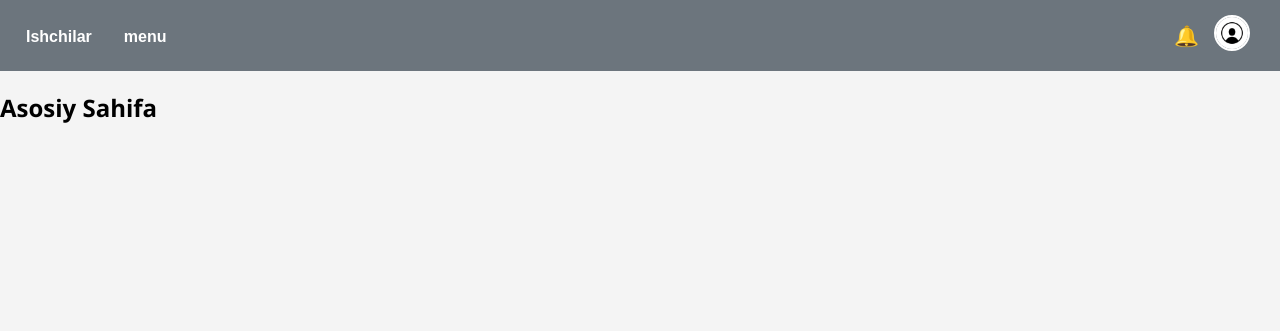
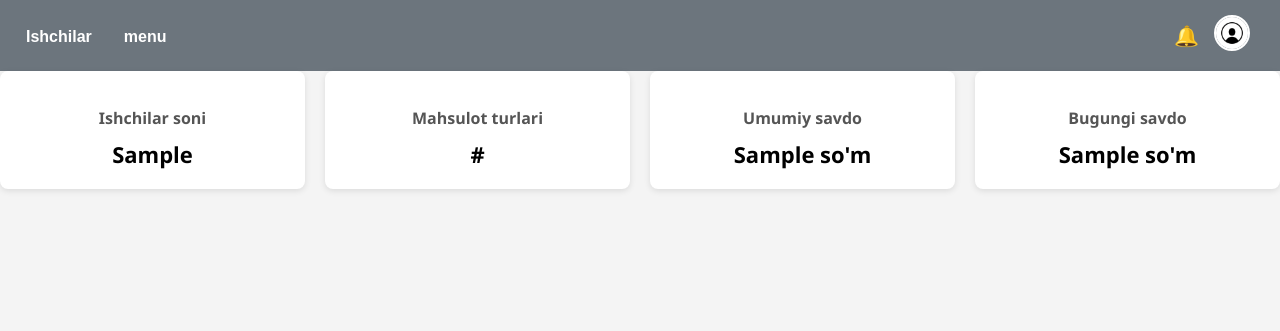
Before and after one commit to abdurasulx/firma_crm, a Django app: template crm/main/templates/main.html in a window 1280 px wide. Shown: the top 331 px of the page. Run offline with Django 5.2, Linux system fonts and the light colour scheme; the template is opened without the code that fills it: most values are stand-ins (such as "Sample title", 1, 10 or a date in 2020).

Commit message:
banda commit

```diff
--- a/crm/main/templates/main.html
+++ b/crm/main/templates/main.html
@@ -1,5 +1,93 @@
-{% extends 'egabase.html' %}{% load static %}
+{% extends 'egabase.html' %}
+{% load static %}
 
-{% block title %}Asosiy Sahifa{% endblock %}
+{% block title %}Ega Asosiy Sahifa{% endblock %}
 
-{% block content %} <h2>Asosiy Sahifa</h2> {% endblock %}
+{% block content %}
+<style>
+.dashboard-container {
+    display: grid;
+    grid-template-columns: repeat(auto-fit, minmax(200px, 1fr));
+    gap: 20px;
+    margin-bottom: 30px;
+}
+
+.card {
+    background-color: white;
+    padding: 20px;
+    border-radius: 8px;
+    box-shadow: 0 2px 6px rgba(0,0,0,0.1);
+    text-align: center;
+}
+
+.card h3 {
+    font-size: 16px;
+    color: #555;
+    margin-bottom: 10px;
+}
+
+.card p {
+    font-size: 22px;
+    font-weight: bold;
+    margin: 0;
+}
+
+.menu-section {
+    display: flex;
+    flex-direction: column;
+    gap: 15px;
+}
+
+.menu-item {
+    background-color: #28a745;
+    color: white;
+    padding: 15px;
+    text-align: center;
+    border-radius: 6px;
+    text-decoration: none;
+    font-weight: 600;
+    transition: background-color 0.3s;
+}
+
+.menu-item:hover {
+    background-color: #218838;
+}
+
+@media (max-width: 600px) {
+    .card p {
+        font-size: 18px;
+    }
+    .menu-item {
+        padding: 12px;
+        font-size: 14px;
+    }
+}
+</style>
+
+<div class="dashboard-container">
+    <div class="card">
+        <h3>Ishchilar soni</h3>
+        <p>{{ ishchilar_soni }}</p>
+    </div>
+    <div class="card">
+        <h3>Mahsulot turlari</h3>
+        <p>{{ mahsulot_turlari }}</p>
+    </div>
+    <div class="card">
+        <h3>Umumiy savdo</h3>
+        <p>{{ umumiy_savdo }} so'm</p>
+    </div>
+    <div class="card">
+        <h3>Bugungi savdo</h3>
+        <p>{{ bugungi_savdo }} so'm</p>
+    </div>
+</div>
+
+<div class="menu-section">
+    {% comment %} <a href="{% url 'ishchilar_royxati' %}" class="menu-item">👥 Ishchilar</a>
+    <a href="{% url 'mahsulotlar_royxati' %}" class="menu-item">📦 Mahsulotlar</a>
+    <a href="{% url 'hisobotlar' %}" class="menu-item">📊 Hisobotlar</a>
+    <a href="{% url 'sozlamalar' %}" class="menu-item">⚙️ Sozlamalar</a> {% endcomment %}
+</div>
+
+{% endblock %}
--- a/crm/main/views.py
+++ b/crm/main/views.py
@@ -3,7 +3,7 @@ from django.contrib.auth import authenticate, login as auth_login, logout, get_u
 from django.contrib.auth.decorators import login_required
 from django.contrib import messages
 from django.shortcuts import redirect
-from .models import HaridorDukon, User, YetkazibBeruvchi
+from .models import HaridorDukon, User, YetkazibBeruvchi, Pazanda
 from .functions import mahsulotlar_miqdori
 
 
```
Also changed, not shown: crm/main/models.py (+9 -0 lines), crm/db.sqlite3, crm/main/migrations/0006_qaytarilgan_mahsulotlar.py (added).
